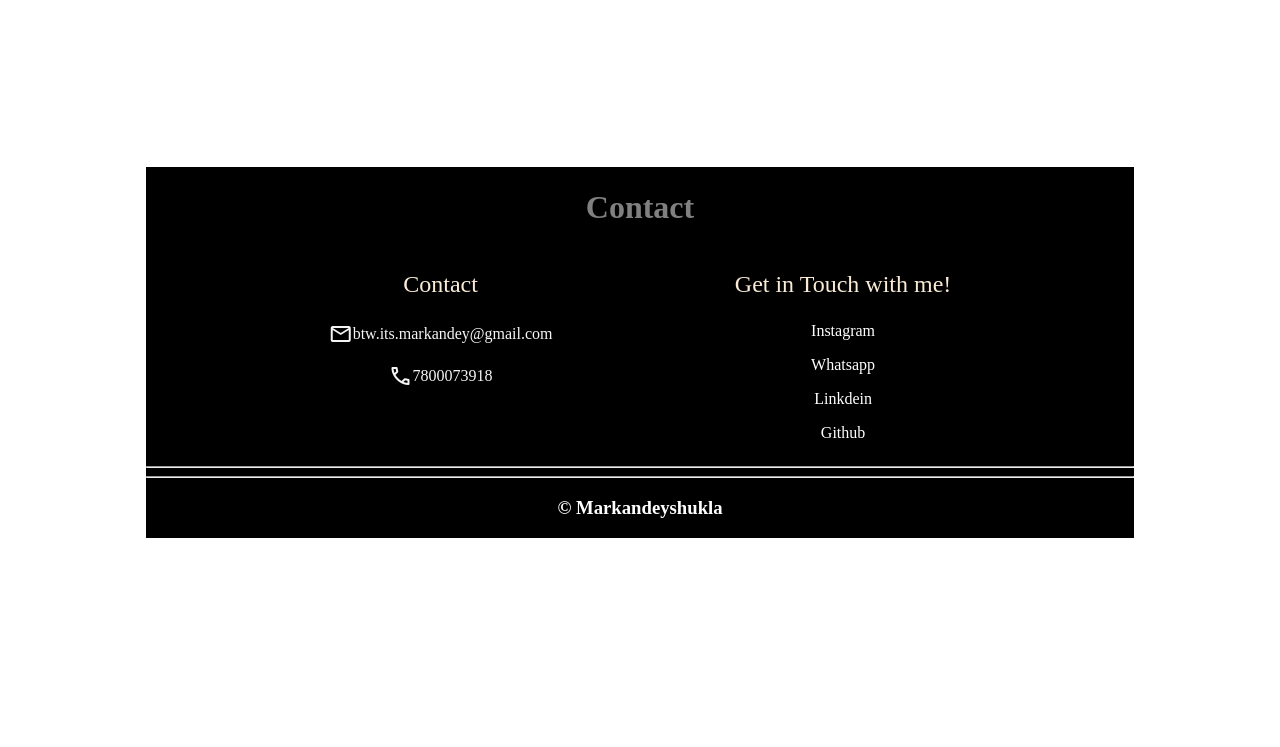
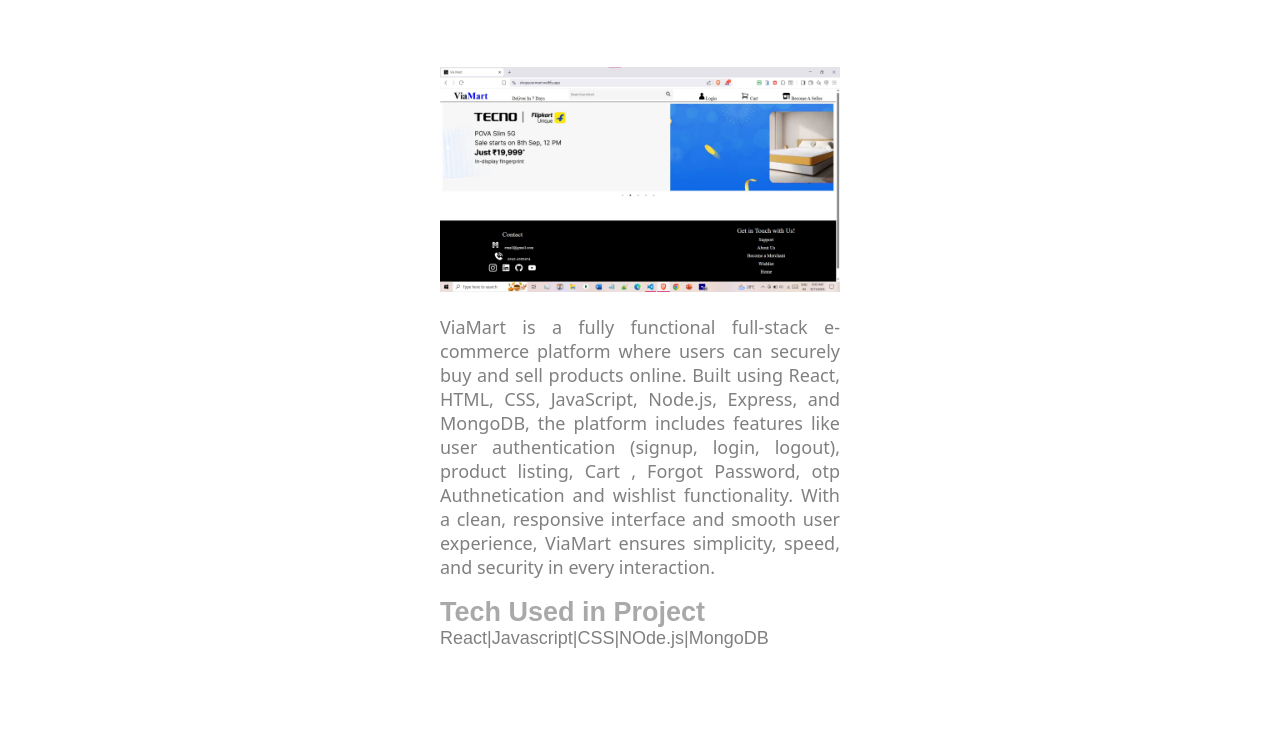
Before and after one commit to markandeyshukla/portfolio, a plain HTML site: page index.html in a window 1280 px wide. Shown: the part 3533-4280 px from the top of the page. Before the commit the page ends 4086 px from the top, so only its background shows below. Drawn offline with nearby package versions, Linux system fonts and the light colour scheme.

Commit message:
viamart project added

```diff
--- a/index.html
+++ b/index.html
@@ -196,6 +196,18 @@
         <h2 class="font8">Tech Used in Project</h2>
         <p class="ptag3">React.JS|Javascript|CSS|NOde.js|MongoDB</p>
       </div>
+      <div class="pro">
+        <a href="https://shopyourmart.netlify.app" target="_blank"> <img src="viamart.jpg" alt="coupon barter"
+            class="imgtag2">
+        </a>
+        <p class="ptag2">ViaMart is a fully functional full-stack e-commerce platform where users can securely buy
+          and sell products online. Built using React, HTML, CSS, JavaScript, Node.js, Express, and MongoDB, the platform
+          includes features like user authentication (signup, login, logout), product listing, Cart , Forgot Password, otp Authnetication and wishlist
+          functionality. With a clean, responsive interface and smooth user experience, ViaMart ensures simplicity,
+          speed, and security in every interaction. </p>
+        <h2 class="font8">Tech Used in Project</h2>
+        <p class="ptag3">React|Javascript|CSS|NOde.js|MongoDB</p>
+      </div>
     </div>
   </div>
   <div class="div12">
```
Also changed, not shown: Screenshot 2025-09-10 235850.jpg (added), Screenshot 2025-09-10 235858.jpg (added), viamart.jpg (added).
